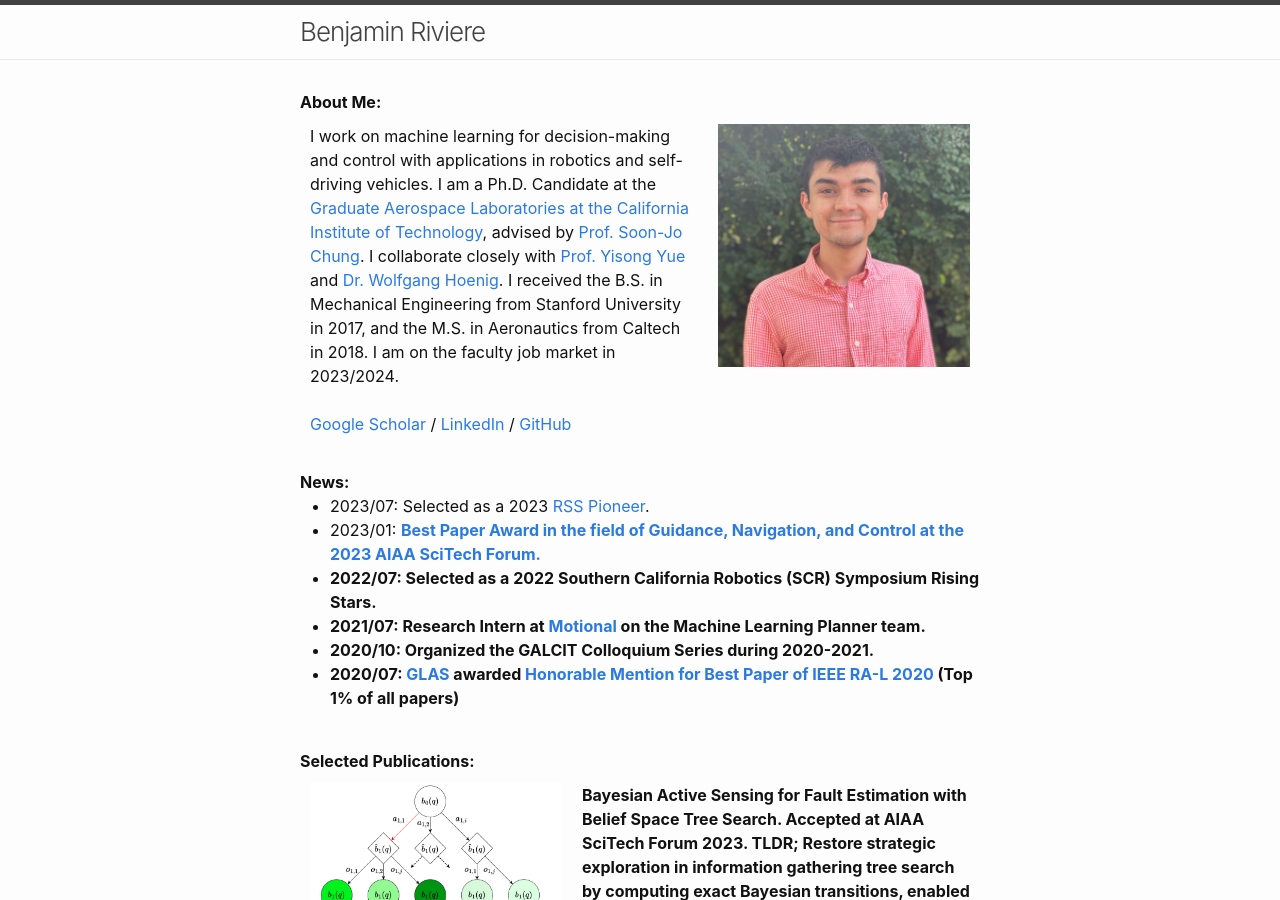
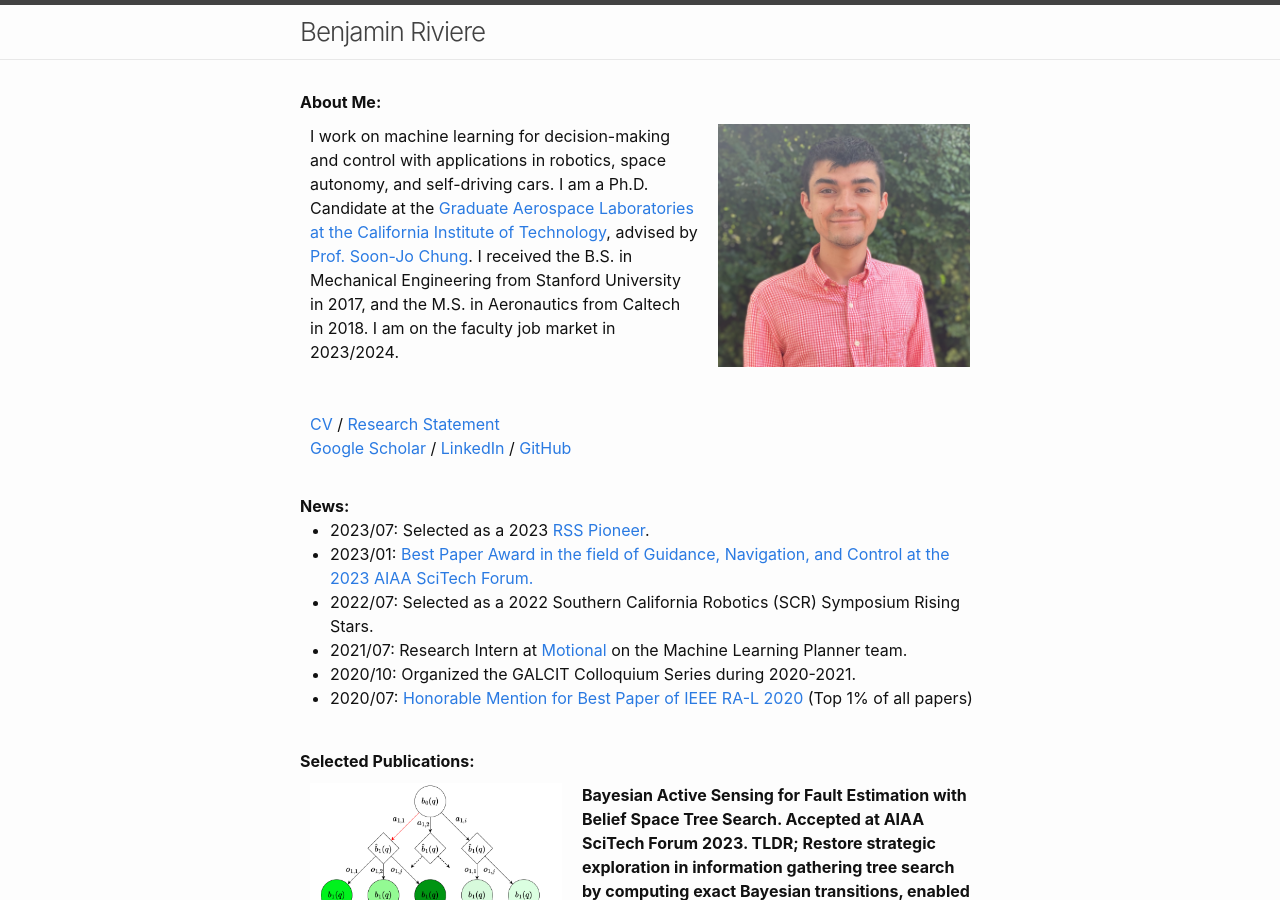
Before and after one commit to bpriviere/bpriviere.github.io, a Jekyll site: the page built from index.md, in a window 1280 px wide and 900 px high. Built offline with Jekyll 4.4.1, drawn with Linux system fonts in a browser that asks for light colours.

Commit message:
bgfix, cv, research statement

```diff
--- a/_layouts/home.html
+++ b/_layouts/home.html
@@ -80,11 +80,13 @@
       <strong>About Me:</strong>
       <div class="row">
         <div class="bigcolumn">
-          I work on machine learning for decision-making and control with applications in robotics and self-driving vehicles. I am a Ph.D. Candidate at the <a href="https://galcit.caltech.edu/">Graduate Aerospace Laboratories at the California Institute of Technology</a>, advised by <a href="http://aerospacerobotics.caltech.edu/">Prof. Soon-Jo Chung</a>.
-          I collaborate closely with <a href="http://www.yisongyue.com/">Prof. Yisong Yue</a> and <a href="https://whoenig.github.io/">Dr. Wolfgang Hoenig</a>.
+          I work on machine learning for decision-making and control with applications in robotics, space autonomy, and self-driving cars. I am a Ph.D. Candidate at the <a href="https://galcit.caltech.edu/">Graduate Aerospace Laboratories at the California Institute of Technology</a>, advised by <a href="http://aerospacerobotics.caltech.edu/">Prof. Soon-Jo Chung</a>.
           I received the B.S. in Mechanical Engineering from Stanford University in 2017, and the M.S. in Aeronautics from Caltech in 2018.
           I am on the faculty job market in 2023/2024.
           <br />
+          <br />
+          <br />
+          <a href="https://drive.google.com/file/d/1QzC-xlw-x_ctUowstGXh0aesVunf4Aqs/view?usp=sharing">CV</a>  /  <a href="https://drive.google.com/file/d/19U18NSPh4VXzUjiSprRxDWN0nNm3lUv-/view?usp=drive_link/">Research Statement</a>
           <br />
           <a href="https://scholar.google.com/citations?user=8A-sI8MAAAAJ&amp;hl=en&amp;oi=ao">Google Scholar</a>  /  <a href="https://www.linkedin.com/in/benjamin-rivi%C3%A8re-442419a2/">LinkedIn</a> / <a href="https://github.com/bpriviere">GitHub</a>
         </div>
@@ -97,11 +99,11 @@
       <strong>News:</strong>
         <ul>
           <li>2023/07: Selected as a 2023 <a href="https://sites.google.com/view/rsspioneers2023/participants?authuser=0">RSS Pioneer</a>.</li>
-          <li>2023/01: <a href="https://www.eas.caltech.edu/news/jimmy-ragan-and-benjamin-rivi%C3%A8re-receive-2023-aiaa-guidance-navigation-and-control-best-graduate-student-paper-award"><strong>Best Paper Award in the field of Guidance, Navigation, and Control at the 2023 AIAA SciTech Forum.<strong></a>
+          <li>2023/01: <a href="https://www.eas.caltech.edu/news/jimmy-ragan-and-benjamin-rivi%C3%A8re-receive-2023-aiaa-guidance-navigation-and-control-best-graduate-student-paper-award">Best Paper Award in the field of Guidance, Navigation, and Control at the 2023 AIAA SciTech Forum.</a>
           <li>2022/07: Selected as a 2022  Southern California Robotics (SCR) Symposium Rising Stars.</li>
           <li>2021/07: Research Intern at <a href="https://motional.com/">Motional</a> on the Machine Learning Planner team.</li>
           <li>2020/10: Organized the GALCIT Colloquium Series during 2020-2021.</li>
-          <li>2020/07: <a href="https://arxiv.org/abs/2002.11807">GLAS</a> awarded <a href="https://www.ieee-ras.org/publications/ra-l/ra-l-paper-awards">Honorable Mention for Best Paper of IEEE RA-L 2020</a> (Top 1% of all papers)</li>
+          <li>2020/07: <a href="https://arxiv.org/abs/2002.11807"><a href="https://www.ieee-ras.org/publications/ra-l/ra-l-paper-awards">Honorable Mention for Best Paper of IEEE RA-L 2020</a> (Top 1% of all papers)</li>
         </ul>
 
       <br />
```
